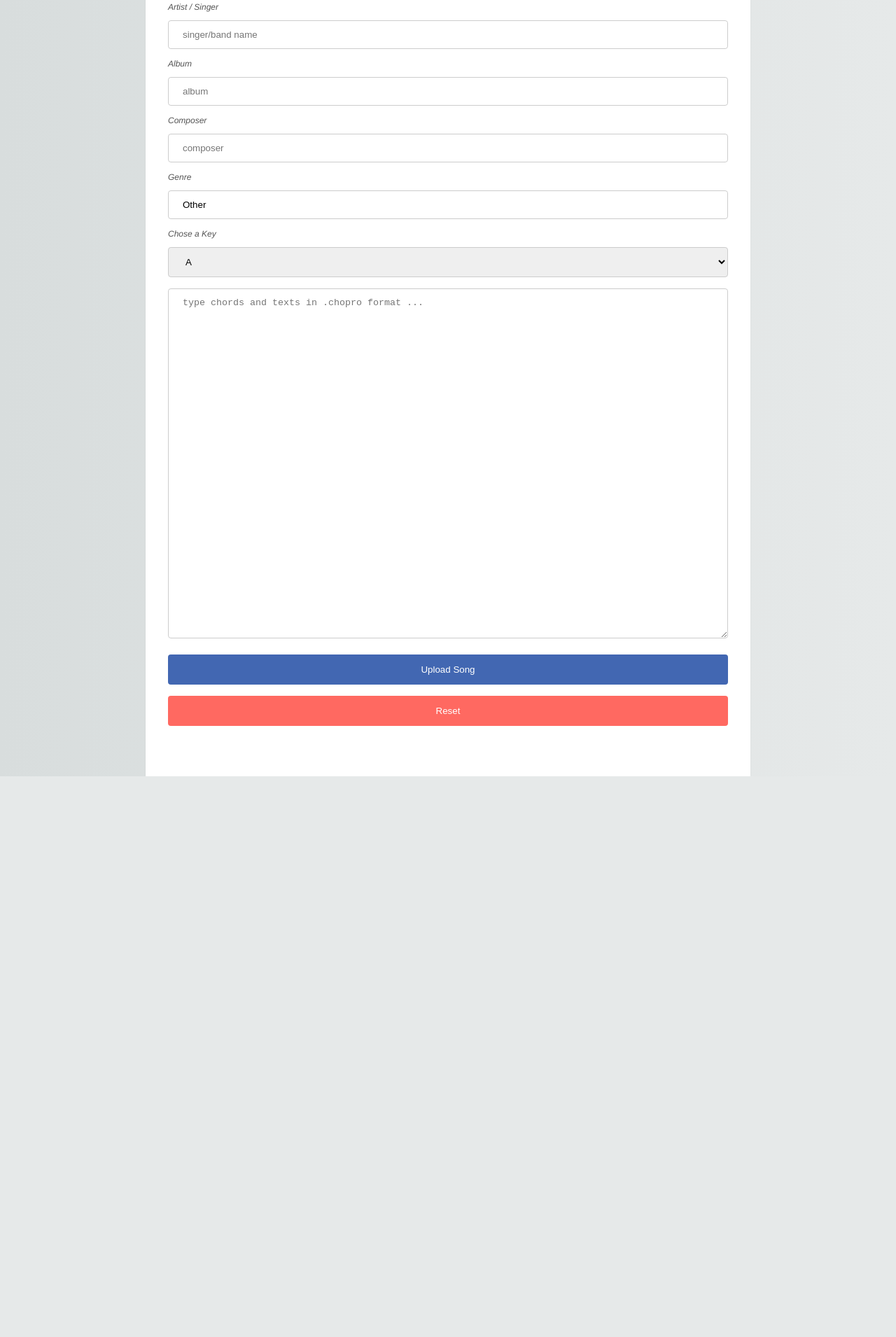
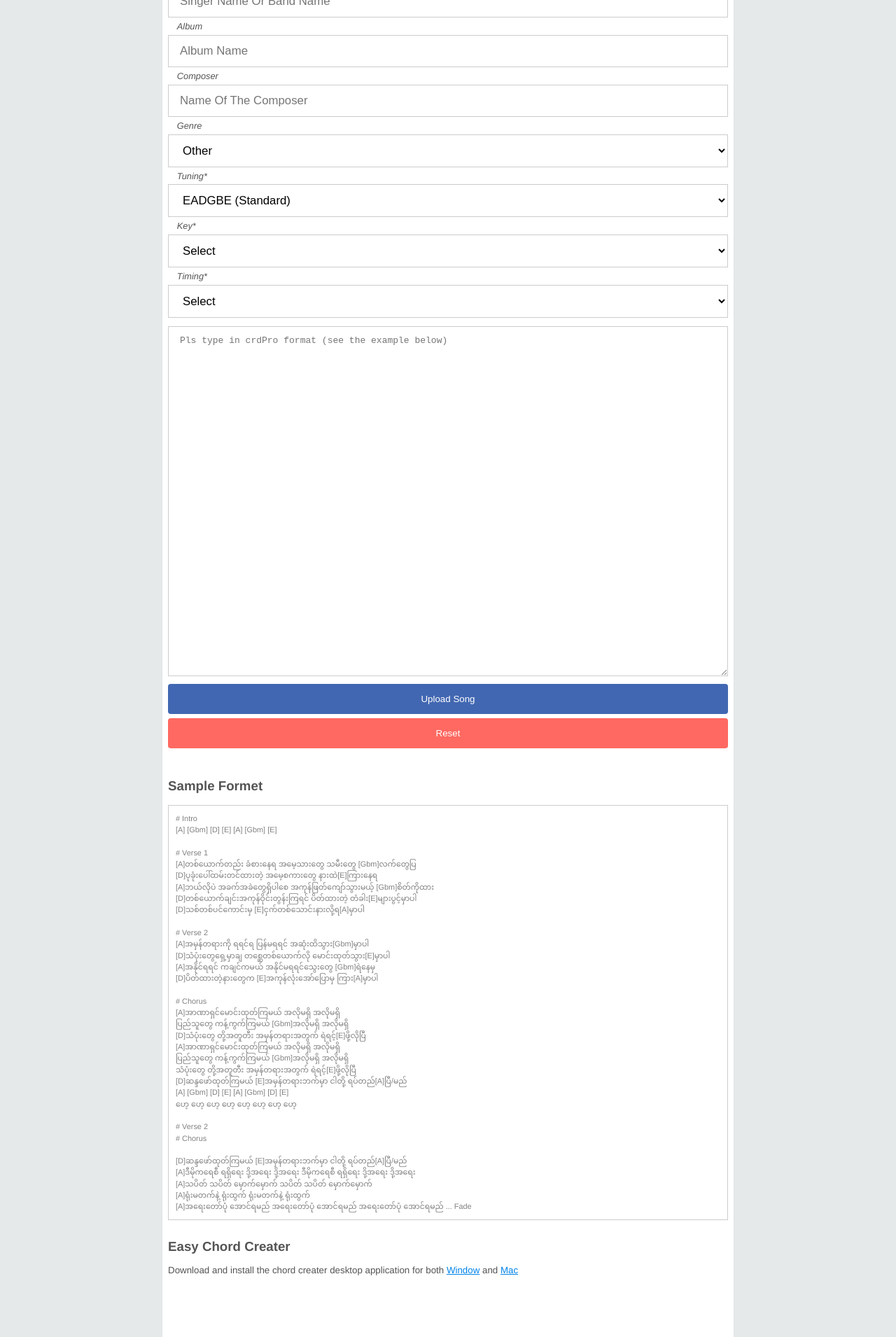
Before and after one commit to jonahaung/GitaYaungSone_Admin, a plain HTML site: page index.html in a window 1280 px wide. Shown: the part 203-2113 px from the top of the page at 70% size. Before the commit the page ends 1312 px from the top, so only its background shows below. Drawn offline with Linux system fonts and the light colour scheme.

Commit message:
Update index.html

```diff
--- a/index.html
+++ b/index.html
@@ -1,109 +1,75 @@
 <!DOCTYPE html>
-<html lang="en" dir="ltr">
+<html>
     <head>
         <meta name="viewport" content="width=device-width, initial-scale=1.0">
-<!--        <link rel="stylesheet" href="main.css">-->
-        <style>
-            html {
-                background: #e6e9e9;
-                background-image: linear-gradient(270deg, rgb(230, 233, 233) 0%, rgb(216, 221, 221) 100%);
-                -webkit-font-smoothing: antialiased;
-            }
-
-            body {
-                background: #fff;
-                box-shadow: 0 0 2px rgba(0, 0, 0, 0.06);
-                color: #545454;
-                font-family: "Helvetica Neue", Helvetica, Arial, sans-serif;
-                font-size: 16px;
-                line-height: 1.5;
-                margin: 0 auto;
-                max-width: 800px;
-                padding: 2em 2em 4em;
-            }
-
-            input[type=text], input[type=email], select, textarea {
-                width: 100%;
-                padding: 12px 20px;
-                margin: 8px 0;
-                display: inline-block;
-                border: 1px solid #ccc;
-                border-radius: 4px;
-                box-sizing: border-box;
-            }
-            label {
-                font-size: 12px;
-                font-style: italic;
-                font-size: 10;
-            }
-            h2 {
-                margin-top: 1.3em;
-            }
-            button{
-                width: 100%;
-                color: white;
-                padding: 14px 20px;
-                margin: 8px 0;
-                border: none;
-                border-radius: 4px;
-                cursor: pointer;
-            }
-            button[id = "submit_song"]{
-                background-color: #4267B2;
-            }
-            button[id = "clear_screen"] {
-                background-color: #ff6961;
-            }
-
-            /* Add a background color to the submit button on mouse-over */
-            input[type=submit]:hover {
-                background-color: #45a049;
-            }
-            a {
-                color: #0083e8;
-            }
-
-            b, strong {
-                font-weight: 600;
-            }
-
-            samp {
-                display: none;
-            }
-
-            @keyframes colorize {
-                0% {
-                    -webkit-filter: grayscale(100%);
-                    filter: grayscale(100%);
-                }
-                100% {
-                    -webkit-filter: grayscale(0%);
-                    filter: grayscale(0%);
-                }
-            }
-        </style>
+        <link rel="stylesheet" href="style.css">
     </head>
 
     <body>
-        <h2>Gita Yaung Sone</h2>
+        <h2>Gita Yaung Sone | Admin</h2>
+        <br><br>
+
         <form>
-            <label for="title">Song Title</label>
-            <input type="text" id="title" name="title" placeholder="song title">
+            <label for="title">Song title*</label>
+            <input type="text" id="title" name="title" placeholder="title of the song">
 
-            <label for="artist">Artist / Singer</label>
-            <input type="text" id="artist" name="artist" placeholder="singer/band name">
+            <label for="artist">Artist*</label>
+            <input type="text" id="artist" name="artist" placeholder="singer name or band name">
 
             <label for="album">Album</label>
-            <input type="text" id="album" name="album" placeholder="album">
+            <input type="text" id="album" name="album" placeholder="album name">
 
             <label for="composer">Composer</label>
-            <input type ="text" id="composer" name="composer" placeholder="composer">
+            <input type ="text" id="composer" name="composer" placeholder="name of the composer">
 
             <label for="genre">Genre</label>
-            <input type ="text" id="genre" name="genre" placeholder="genre" value="Other">
+            <select id="genre" name="genre">
+                <option value="Other">Other</option>
+                <option value="Pop">Pop</option>
+                <option value="Hip_Hop">Hip Hop</option>
+                <option value="Rock">Rock</option>
+                <option value="Rythm_and_blues">Rythm_and_blues</option>
+                <option value="Soul">Soul</option>
+                <option value="Reggae">Reggae</option>
+                <option value="Country">Country</option>
+                <option value="Funk">Funk</option>
+                <option value="Folk">Folk</option>
+                <option value="Middle_Eastern">Middle_Eastern</option>
+                <option value="Jazz">Jazz</option>
+                <option value="Disco">Disco</option>
+                <option value="Classical">Classical</option>
+                <option value="Electronic">Electronic</option>
+                <option value="Blues">Blues</option>
+                <option value="Latin_America">Latin_America</option>
+                <option value="Music_for_children">Music_for_children</option>
+                <option value="New_age">New_age</option>
+                <option value="Vocal">Vocal</option>
+                <option value="Africa">Africa</option>
+                <option value="Christian">Christian</option>
+                <option value="Asia">Asia</option>
+                '<option value="Ska">Ska</option>
+                <option value="Traditional">Traditional</option>
+                <option value="Independent">Independent</option>
 
-            <label for="key">Chose a Key</label>
+            </select>
+            <label for="tuning">Tuning*</label>
+            <select id="tuning" name="tuning">
+                <option value="Standard">EADGBE (Standard)</option>
+                <option value="Drop_D">Drop D</option>
+                <option value="Double_drop_D">Double drop D</option>
+                <option value="DADGAD">DADGAD</option>
+                <option value="Open_D">Open D</option>
+                <option value="Open_E">Open E</option>
+                <option value="Open_G">Open G</option>
+                <option value="Open_A">Open A</option>
+                <option value="DGC_GCD">DGC-GCD (The Rain Song tuning)</option>
+                <option value="Open_C6">Open C6</option>
+                <option value="Open_C">Open C (Chris Cornell tuning)</option>
+                <option value="EEEEBE">EEEEBEF</option>
+            </select>
+            <label for="key">Key*</label>
             <select id="key" name="key">
+                <option>Select</option>
                 <option value="A">A</option>
                 <option value="A#/Bb">A#/Bb</option>
                 <option value="B">B</option>
@@ -117,84 +83,82 @@
                 <option value="G">G</option>
                 <option value="G#/Ab">G#/Ab</option>
             </select>
+            <label for="timing">Timing*</label>
+            <select id="timing" name="timing">
+                <option>Select</option>
+                <option value="4_4">4/4</option>
+                <option value="2_4">2/4</option>
+                <option value="3_4">3/4</option>
+                <option value="2_2">2/2</option>
+                <option value="6_8">6/8</option>
+                <option value="9_8">9/8</option>
+                <option value="12_8">12/8</option>
+            </select>
 
-            <textarea id="rawText" name="rawText" placeholder="type chords and texts in .chopro format ..." style="height:500px"></textarea>
+            <textarea id="rawText" name="rawText" placeholder="Pls type in crdPro format (see the example below)" style="height:500px"></textarea>
 
             <button id="submit_song" type="button">Upload Song</button>
+            <button id="clear_screen" type="button">Reset</button>
         </form>
-        <button id="clear_screen" type="button">Reset</button>
+        <br><br>
+        <h3>Sample Formet</h3>
+        <small id="sample"># Intro<br>
+            [A] [Gbm] [D] [E] [A] [Gbm] [E]<br>
+            <br>
+            # Verse 1<br>
+            [A]တစ်ယောက်တည်း ခံစားနေရ အမေ့သားတွေ သမီးတွေ [Gbm]လက်တွေပြ<br>
+            [D]ပုခုံးပေါ်ထမ်းတင်ထားတဲ့ အမေ့စကားတွေ နားထဲ[E]ကြားနေရ<br>
+            [A]ဘယ်လိုပဲ အခက်အခဲတွေရှိပါစေ အကုန်ဖြတ်ကျော်သွားမယ့် [Gbm]စိတ်ကိုထား<br>
+            [D]တစ်ယောက်ချင်းအကုန်ဝိုင်းတွန်းကြရင် ပိတ်ထားတဲ့ တံခါး[E]များပွင့်မှာပါ<br>
+            [D]သစ်တစ်ပင်ကောင်းမှ [E]ငှက်တစ်သောင်းနားလို့ရ[A]မှာပါ<br>
+            <br>
+            # Verse 2<br>
+            [A]အမှန်တရားကို ရရင်ရ ပြန်မရရင် အဆုံးထိသွား[Gbm]မှာပါ<br>
+            [D]သံပုံးတွေရှေ့မှာချ တစ္ဆေတစ်ယောက်လို မောင်းထုတ်သွား[E]မှာပါ<br>
+            [A]အနိုင်ရရင် ကချင်ကမယ် အနိုင်မရရင်သွေးတွေ [Gbm]ရဲနေမှ<br>
+            [D]ပိတ်ထားတဲ့နားတွေက [E]အကုန်လုံးအော်ပြောမှ ကြား[A]မှာပါ<br>
+            <br>
+            # Chorus<br>
+            [A]အာဏာရှင်မောင်းထုတ်ကြမယ် အလိုမရှိ အလိုမရှိ<br>
+            ပြည်သူတွေ ကန့်ကွက်ကြမယ် [Gbm]အလိုမရှိ အလိုမရှိ<br>
+            [D]သံပုံးတွေ တို့အတူတီး အမှန်တရားအတွက် ရဲရင့်[E]ဖို့လိုပြီ<br>
+            [A]အာဏာရှင်မောင်းထုတ်ကြမယ် အလိုမရှိ အလိုမရှိ<br>
+            ပြည်သူတွေ ကန့်ကွက်ကြမယ် [Gbm]အလိုမရှိ အလိုမရှိ<br>
+            သံပုံးတွေ တို့အတူတီး အမှန်တရားအတွက် ရဲရင့်[E]ဖို့လိုပြီ<br>
+            [D]ဆန္ဒဖော်ထုတ်ကြမယ် [E]အမှန်တရားဘက်မှာ ငါတို့ ရပ်တည်[A]ပြီ/မည်<br>
+            [A] [Gbm] [D] [E] [A] [Gbm] [D] [E]<br>
+            ဟေ့ ဟေ့ ဟေ့ ဟေ့ ဟေ့ ဟေ့ ဟေ့ ဟေ့<br>
+            <br>
+            # Verse 2
+            <br>
+            # Chorus
+            <br>
+            <br>
+            [D]ဆန္ဒဖော်ထုတ်ကြမယ် [E]အမှန်တရားဘက်မှာ ငါတို့ ရပ်တည်[A]ပြီ/မည်<br>
+            [A]ဒီမိုကရေစီ ရရှိရေး ဒို့အရေး ဒို့အရေး ဒီမိုကရေစီ ရရှိရေး ဒို့အရေး ဒို့အရေး<br>
+            [A]သပိတ် သပိတ် မှောက်မှောက် သပိတ် သပိတ် မှောက်မှောက်<br>
+            [A]ရုံးမတက်နဲ့ ရုံးထွက် ရုံးမတက်နဲ့ ရုံးထွက်<br>
+            [A]အရေးတော်ပုံ အောင်ရမည် အရေးတော်ပုံ အောင်ရမည် အရေးတော်ပုံ အောင်ရမည် ... Fade<br>
+        </small>
+        <br><br>
+        <h3>Easy Chord Creater</h3>
+        <small>Download and install the chord creater desktop application for both <a href="https://tenbyten.com/software/songsgen/sg02setup.exe" download>Window</a> and <a href="https://tenbyten.com/software/songsgen/SG02.dmg" download>Mac</a></small>
+        <br><br><br>
+
+
     </body>
     <script src="https://www.gstatic.com/firebasejs/6.2.4/firebase-app.js"></script>
     <script src="https://www.gstatic.com/firebasejs/6.2.4/firebase-firestore.js"></script>
+    <script src="script.js"></script>
     <script type="text/javascript">
         (function() {
-            const firebaseConfig = {
-                apiKey: "AIzaSyDuGBoGn4Eb5V0nmJObTzznWNXld_y1_Ss",
-                authDomain: "main-373ae.firebaseapp.com",
-                projectId: "main-373ae",
-                storageBucket: "main-373ae.appspot.com",
-                messagingSenderId: "917088618177",
-                appId: "1:917088618177:web:1236ef9b99520c0f2b3640",
-                measurementId: "G-WSZZSJLX4F"
-            };
 
-            firebase.initializeApp(firebaseConfig);
         })();
     </script>
 
     <script type="text/javascript">
         (function() {
-            let uuid = function() {
-                var dt = new Date().getTime();
-                var uuid = 'xxxxxxxx-xxxx-4xxx-yxxx-xxxxxxxxxxxx'.replace(/[xy]/g, function(c) {
-                    var r = (dt + Math.random()*16)%16 | 0;
-                    dt = Math.floor(dt/16);
-                    return (c=='x' ? r :(r&0x3|0x8)).toString(16);
-                });
-                return uuid;
-            }
-            let push_to_firebase = function(){
-                let data = {
-                    "title": document.getElementById("title").value,
-                    "artist": document.getElementById("artist").value,
-                    "artists": [document.getElementById("artist").value],
-                    "album": document.getElementById("album").value,
-                    "composer": document.getElementById("composer").value,
-                    "genre": document.getElementById("genre").value,
-                    "key": document.getElementById("key").value,
-                    "id": uuid(),
-                    "rawText": document.getElementById("rawText").value,
-                }
 
-                firebase.firestore().collection("songs").add({
-                    id: data["id"],
-                    title: data["title"],
-                    artist: data["artist"],
-                    artists:data["artists"],
-                    album: data["album"],
-                    composer: data["composer"],
-                    genre: data["genre"],
-                    key: data["key"],
-                    created: firebase.firestore.Timestamp.fromDate(new Date()),
-                    mediaLink: "",
-                    tempo: "",
-                    createrID: "admin",
-                    rawText: data["rawText"],
-                    popularity: 0,
-                }).then(function(docRef) {
-                    console.log("Message sent, ID: ", docRef.id);
-                    //                    location.reload();
-                    alert("Thanks for sending a message. I'll try and get back to you as soon as possible.")
-                }).catch(function(error) {
-                    console.error("Message could not be sent: ", error);
-                });
-            }
-
-            document.getElementById("submit_song").addEventListener("click", push_to_firebase);
-            let clearScreen = function() {
-                location.reload();
-            }
-            document.getElementById("clear_screen").addEventListener("click", clearScreen);
         })();
 
     </script>
--- /dev/null
+++ b/style.css
@@ -0,0 +1,82 @@
+html {
+    background: #e6e9e9;
+    /*                background-image: linear-gradient(270deg, rgb(230, 233, 233) 0%, rgb(216, 221, 221) 100%);*/
+    -webkit-font-smoothing: antialiased;
+}
+
+body {
+    background: #fff;
+    box-shadow: 0 0 2px rgba(0, 0, 0, 0.06);
+    color: #545454;
+    font-family: "Helvetica Neue", Helvetica, Arial, sans-serif;
+    /*                font-size: 16px;*/
+    line-height: 0.8;
+    margin: 0 auto;
+    max-width: 800px;
+    padding: 0.5em 0.5em 4em;
+}
+
+input[type=text], textarea {
+    text-transform: capitalize;
+    width: 100%;
+    padding: 12px 2%;
+    margin: 6px 0;
+    display: inline-block;
+    border: 1px solid #ccc;
+    box-sizing: border-box;
+    font-size: 105%;
+}
+textarea {
+    text-transform: inherit;
+    font-size: 100%;
+}
+select {
+    background-color: transparent;
+    width: 100%;
+    font-size: 105%;
+    padding: 12px 2%;
+    margin: 6px 0;
+    border: 1px solid #ccc;
+}
+label {
+    font-style: italic;
+    font-size: 80%;
+    padding-left: 1em;
+}
+
+button{
+    width: 100%;
+    color: white;
+    padding: 14px 20px;
+    margin: 3px 0;
+    border: none;
+    border-radius: 4px;
+    cursor: pointer;
+}
+button[id = "submit_song"]{
+    background-color: #4267B2;
+}
+button[id = "clear_screen"] {
+    background-color: #ff6961;
+}
+small[id = "sample"] {
+    width: 100%;
+    padding: 10px 10px;
+    display: inline-block;
+    border: 1px solid #ccc;
+    box-sizing: border-box;
+    line-height: 1.5;
+    font-size: 68%;
+    color: gray;
+}
+/* Add a background color to the submit button on mouse-over */
+button:hover {
+    font-weight: 600;
+}
+a {
+    color: #0083e8;
+}
+
+b, strong {
+    font-weight: 600;
+}
```
Also changed, not shown: script.js (added, +62 -0 lines), 1 other file.
